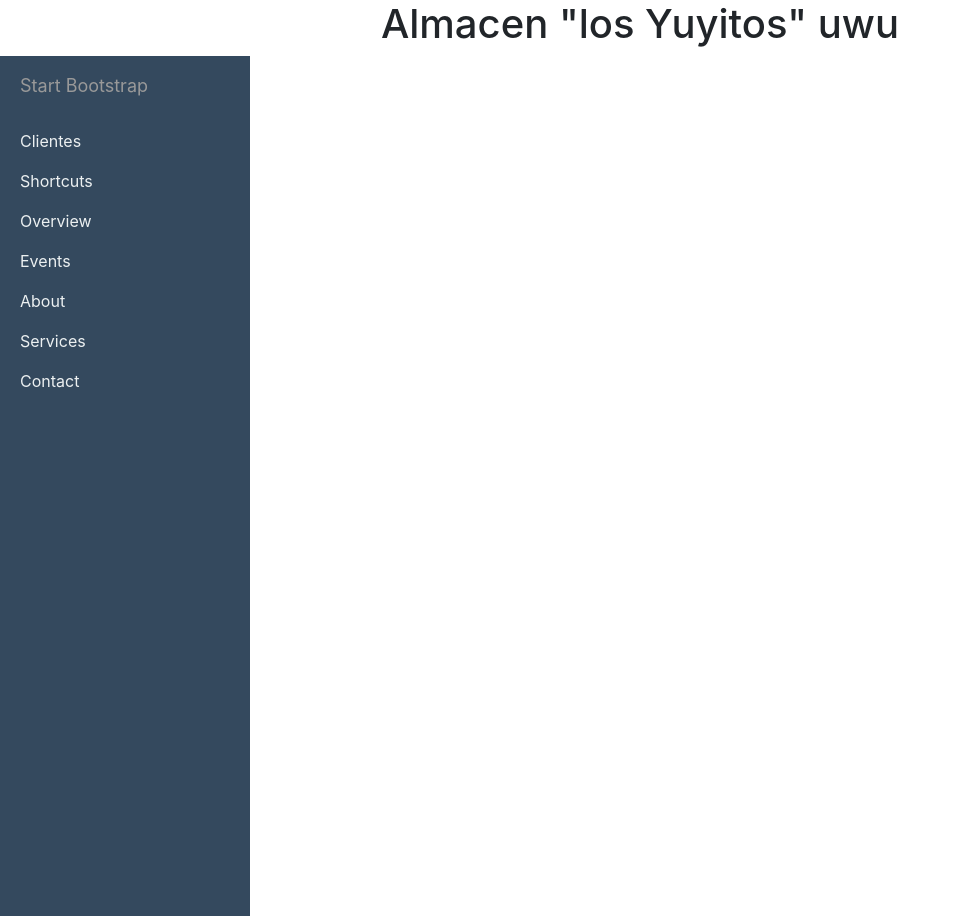
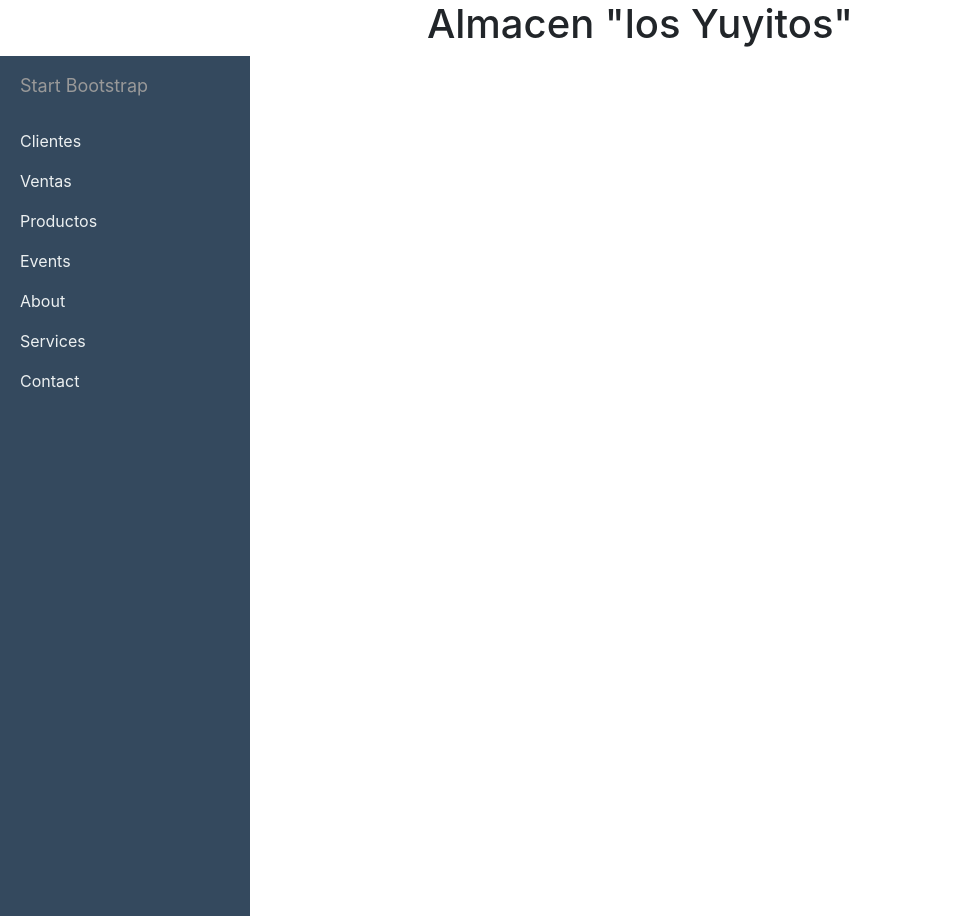
Before and after one commit to Shargzem/yuyitos, a Django app: page /inicio in a window 1280 px wide. Shown: the whole page, without its empty margins (0-960 px from the left). Run offline with Django 3.2, Linux system fonts and the light colour scheme; some libraries are stand-ins or nearby versions.

Commit message:
fix sidebar

```diff
--- a/yuyitosProyecto/templates/inicio.html
+++ b/yuyitosProyecto/templates/inicio.html
@@ -13,7 +13,7 @@
 <body>
 
 
-    <h1 style="text-align:center">Almacen "los Yuyitos" uwu</h1>
+    <h1  style="text-align:center">Almacen "los Yuyitos" </h1>
 
     <div id="wrapper">
         <div id="sidebar-wrapper">
@@ -27,10 +27,10 @@
               <a href="#">Clientes</a>
             </li>
             <li>
-              <a href="#">Shortcuts</a>
+              <a href="#">Ventas</a>
             </li>
             <li>
-              <a href="#">Overview</a>
+              <a href="#">Productos</a>
             </li>
             <li>
               <a href="#">Events</a>
```
